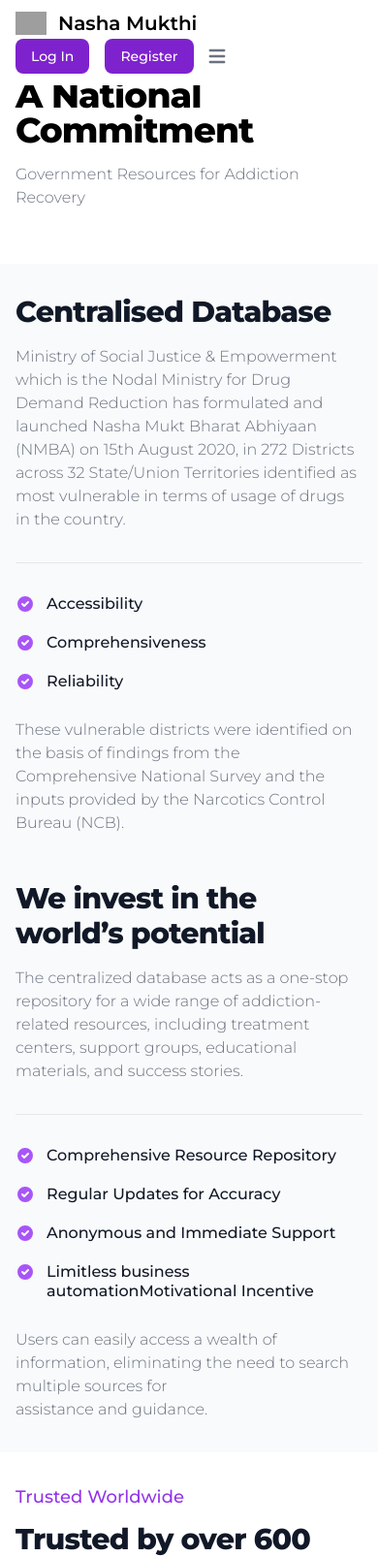
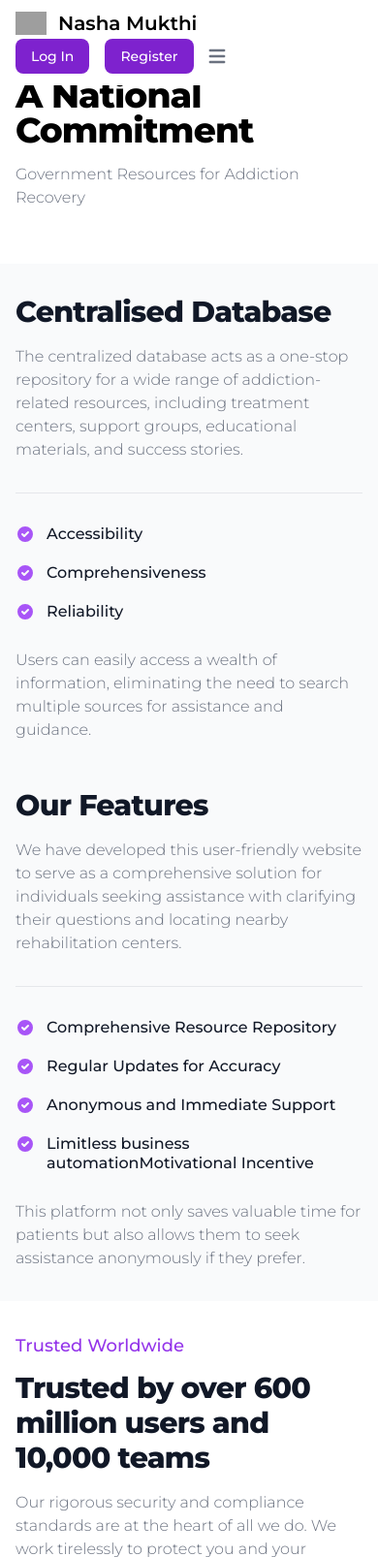
Before and after one commit to ashwin3082002/codeyankee_SIH, a Django app: page / in a window 390 px wide. Shown: the top 1606 px of the page at 97% size. Run offline with Django 4.2, Linux system fonts and the light colour scheme; style sheets or scripts are compiled from the project's sources; some libraries are stand-ins or nearby versions; grey boxes are pictures that could not be loaded.

Commit message:
changes contents

```diff
--- a/templates/index.html
+++ b/templates/index.html
@@ -127,7 +127,8 @@
         <div class="items-center gap-8 lg:grid lg:grid-cols-2 xl:gap-16">
             <div class="text-gray-500 sm:text-lg dark:text-gray-400">
                 <h2 class="mb-4 text-3xl font-extrabold tracking-tight text-gray-900 dark:text-white">Centralised Database</h2>
-                <p class="mb-8 font-light lg:text-xl">Ministry of Social Justice & Empowerment which is the Nodal Ministry for Drug Demand Reduction has formulated and launched Nasha Mukt Bharat Abhiyaan (NMBA) on 15th August 2020, in 272 Districts across 32 State/Union Territories identified as most vulnerable in terms of usage of drugs in the country.</p>
+                <p class="mb-8 font-light lg:text-xl">The centralized database acts as a one-stop repository for a wide range of addiction-related resources, including treatment centers, support groups, educational materials, and success stories.
+                    </p>
                 <!-- List -->
                 <ul role="list" class="pt-8 space-y-5 border-t border-gray-200 my-7 dark:border-gray-700">
                     <li class="flex space-x-3">
@@ -148,7 +149,7 @@
                         <span class="text-base font-medium leading-tight text-gray-900 dark:text-white">Reliability</span>
                     </li>
                 </ul>
-                <p class="mb-8 font-light lg:text-xl"> These vulnerable districts were identified on the basis of findings from the Comprehensive National Survey and the inputs provided by the Narcotics Control Bureau (NCB).</p>
+                <p class="mb-8 font-light lg:text-xl"> Users can easily access a wealth of information, eliminating the need to search multiple sources for assistance and guidance.</p>
             </div>
             <img class="hidden w-full mb-4 rounded-lg lg:mb-0 lg:flex" src="./images/feature-1.png" alt="dashboard feature image">
         </div>
@@ -156,9 +157,8 @@
         <div class="items-center gap-8 lg:grid lg:grid-cols-2 xl:gap-16">
             <img class="hidden w-full mb-4 rounded-lg lg:mb-0 lg:flex" src="./images/feature-2.png" alt="feature image 2">
             <div class="text-gray-500 sm:text-lg dark:text-gray-400">
-                <h2 class="mb-4 text-3xl font-extrabold tracking-tight text-gray-900 dark:text-white">We invest in the world’s potential</h2>
-                <p class="mb-8 font-light lg:text-xl">The centralized database acts as a one-stop repository for a wide range of addiction-related resources, including treatment centers, support groups, educational materials, and success stories.
-                </p>
+                <h2 class="mb-4 text-3xl font-extrabold tracking-tight text-gray-900 dark:text-white">Our Features</h2>
+                <p class="mb-8 font-light lg:text-xl">We have developed this user-friendly website to serve as a comprehensive solution for individuals seeking assistance with clarifying their questions and locating nearby rehabilitation centers.</p>
                 <!-- List -->
                 <ul role="list" class="pt-8 space-y-5 border-t border-gray-200 my-7 dark:border-gray-700">
                     <li class="flex space-x-3">
@@ -185,7 +185,7 @@
                         <span class="text-base font-medium leading-tight text-gray-900 dark:text-white">Limitless business automationMotivational Incentive
 
                 </ul>
-                <p class="font-light lg:text-xl">Users can easily access a wealth of information, eliminating the need to search multiple sources for assistance and guidance.</p>
+                <p class="font-light lg:text-xl">This platform not only saves valuable time for patients but also allows them to seek assistance anonymously if they prefer.</p>
             </div>
         </div>
     </div>
```
